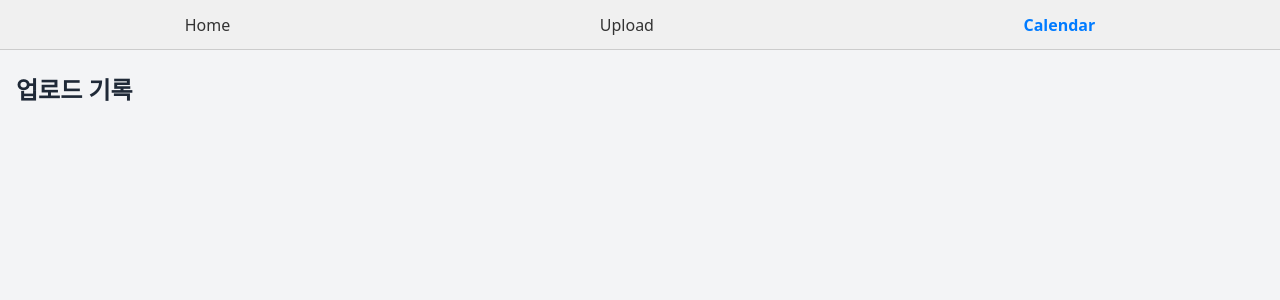
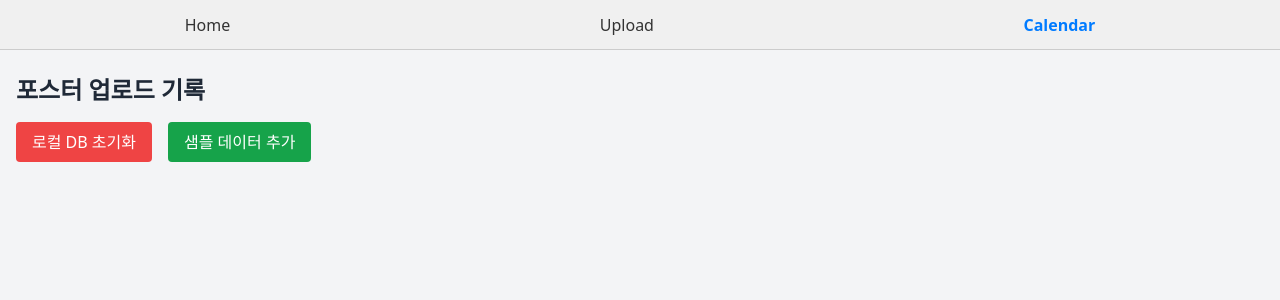
Before and after one commit to mayveee/Imposter, a React (Vite) app in the folder web/: page /calendar in a window 1280 px wide. Shown: the top 300 px of the page. Built offline with nearby package versions, Linux system fonts and the light colour scheme.

Commit message:
calendar 페이지 테스트용 json추가/삭제 및 UI로 출력

```diff
--- a/web/src/pages/Calendar.tsx
+++ b/web/src/pages/Calendar.tsx
@@ -1,37 +1,107 @@
+// src/pages/calendar.tsx (또는 지정한 위치)
 import { useEffect, useState } from 'react'
 import localforage from 'localforage'
 
-type UploadResult = {
-  status: string
+type PosterData = {
   timestamp: string
+  filename: string
+  legend: string
+  title: string
+  timestart: string
+  timeend: string
+  place: string
+  summary: string
 }
 
+// for test
+const TEST_DATA: PosterData[] = [
+  {
+    timestamp: "2025-04-30T 14:45:00",
+    filename: "poster1.png",
+    legend: "설명회",
+    title: "AI 인턴십 설명회",
+    timestart: "2025-05-04 14:00",
+    timeend: "2025-05-04 16:00",
+    place: "공학관 101호",
+    summary: "AI 기업 인턴십 설명 안내"
+  },
+  {
+    timestamp: "2025-04-29T 10:00:00",
+    filename: "poster2.jpg",
+    legend: "공모전",
+    title: "캡스톤 디자인 아이디어 공모전",
+    timestart: "2025-05-10 09:00",
+    timeend: "2025-05-10 12:00",
+    place: "창의관 301호",
+    summary: "창의적인 아이디어를 발굴하는 공모전"
+  }
+]
+
 export default function Calendar() {
-  const [results, setResults] = useState<UploadResult[]>([])
+  const [posters, setPosters] = useState<PosterData[]>([])
+
+  const loadData = async () => {
+    const loadedData = await localforage.getItem<PosterData[]>('posterData')
+    if (loadedData){
+      setPosters(loadedData)
+    }
+    else setPosters([])
+  }
+
+  const clearData = async () => {
+    await localforage.removeItem('posterData')
+    await loadData()
+  }
+
+  const addSampleData = async () => {
+    const stored = await localforage.getItem<PosterData[]>('posterData')
+    const updated = stored ? [...stored, ...TEST_DATA] : TEST_DATA
+    await localforage.setItem('posterData', updated)
+    await loadData()
+  }
+
 
   useEffect(() => {
-    const loadData = async () => {
-      const stored = await localforage.getItem<UploadResult[]>('analysisResults')
-      if (stored) setResults(stored)
-    }
     loadData()
   }, [])
 
   return (
     <div className="min-h-screen bg-gray-100 px-4 py-6">
-      <h1 className="text-2xl font-semibold text-gray-800 mb-4">업로드 기록</h1>
+      <h1 className="text-2xl font-semibold text-gray-800 mb-4">포스터 업로드 기록</h1>
+
+      <div className="flex gap-4 mb-6">
+        <button
+          onClick={clearData}
+          className="px-4 py-2 bg-red-500 text-white rounded hover:bg-red-600"
+        >
+          로컬 DB 초기화
+        </button>
+        <button
+          onClick={addSampleData}
+          className="px-4 py-2 bg-green-600 text-white rounded hover:bg-green-700"
+        >
+          샘플 데이터 추가
+        </button>
+      </div>
+
       <div className="space-y-4">
-        {results.map((item, idx) => (
+        {posters.map((item, idx) => {
+          console.log(item)
+          return (
           <div key={idx} className="bg-white rounded-lg p-4 shadow-sm border">
             <div className="text-sm text-gray-500">업로드 시각</div>
             <div className="text-gray-800 font-medium mt-1">
-              {new Date(item.timestamp).toLocaleString('ko-KR')}
+              {item.timestamp}
             </div>
             <div className="mt-2 text-sm text-gray-600">
-              상태: <span className="font-semibold">{item.status}</span>
+              <p><strong>제목:</strong> {item.title}</p>
+              <p><strong>분류:</strong> {item.legend}</p>
+              <p><strong>일정:</strong> {item.timestart} ~ {item.timeend}</p>
+              <p><strong>장소:</strong> {item.place}</p>
+              <p><strong>요약:</strong> {item.summary}</p>
             </div>
           </div>
-        ))}
+        )})}
       </div>
     </div>
   )
```
